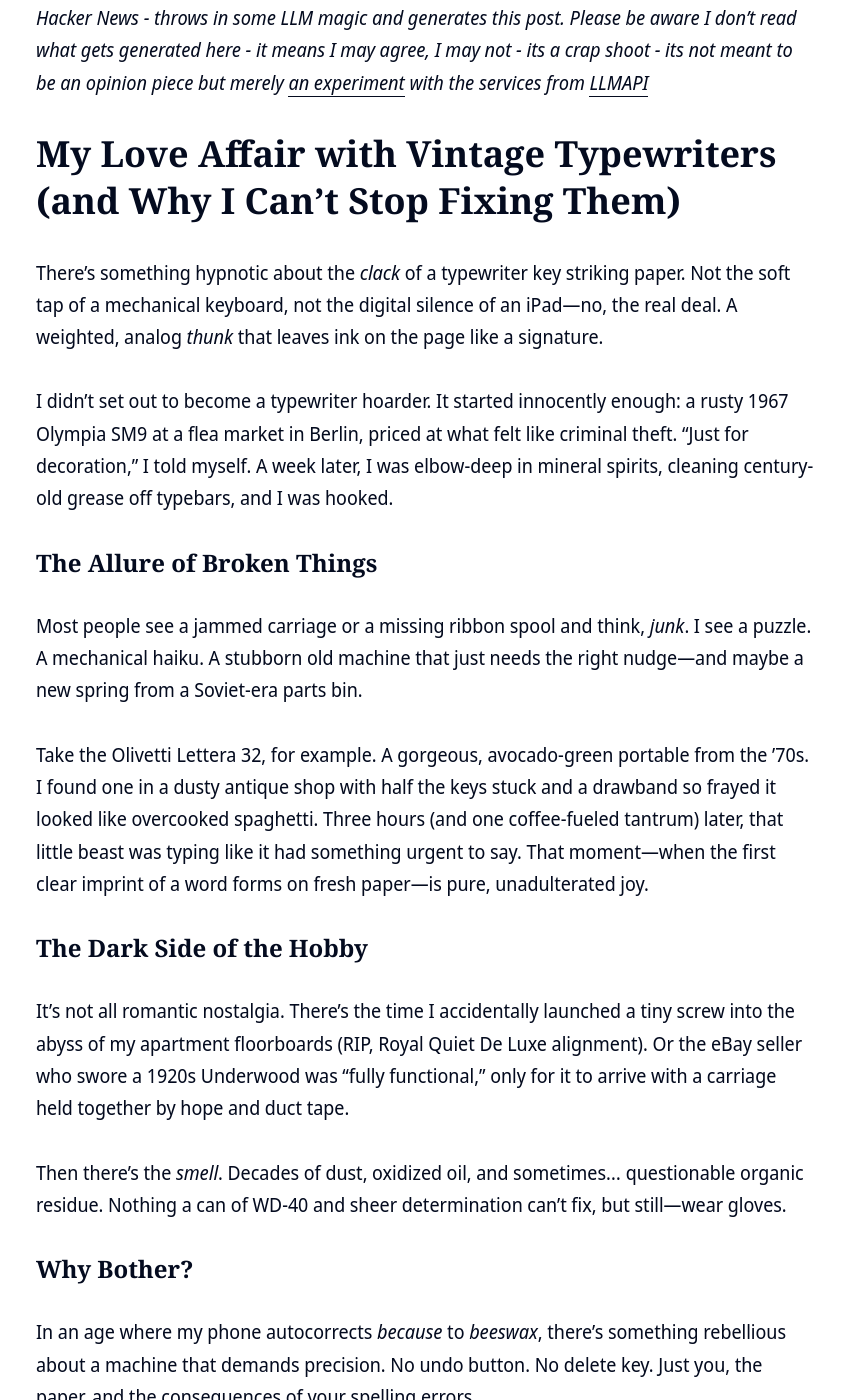
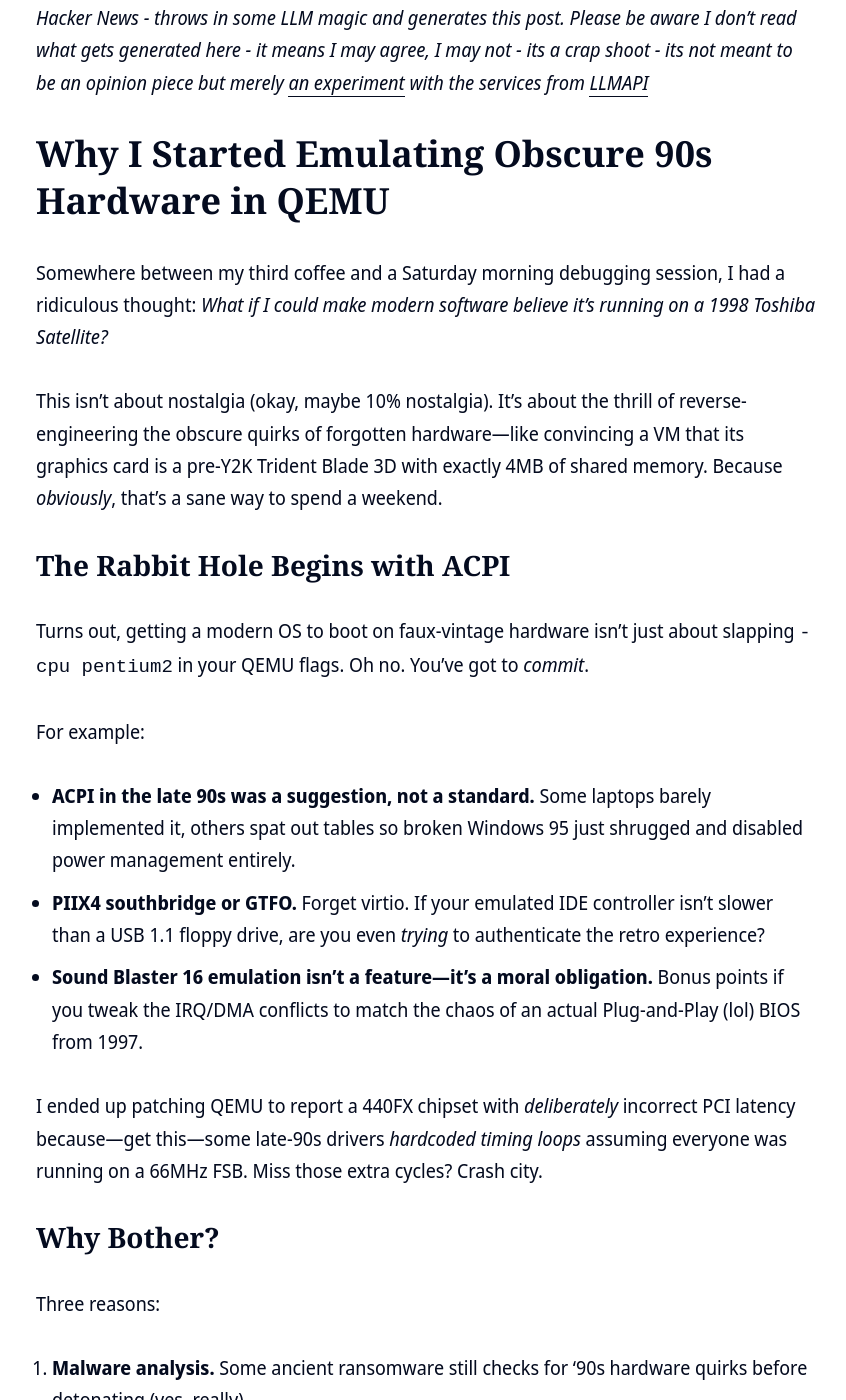
Before and after one commit to clintjb/clintjb.github.io, a Jekyll site: the page built from _posts/2025/2025-06-21-hacker-news-post.md, in a window 1280 px wide and 1400 px high, scrolled down 970 px. Shown: the whole window, without its empty margins (214-1060 px from the left). Built offline with Jekyll 4.4.1, drawn with Linux system fonts in a browser that asks for light colours; nearby versions of some CDN libraries; some of the changed text lies outside the part shown.

Commit message:
Updated Weekly Post

```diff
--- a/_posts/2025/2025-06-21-hacker-news-post.md
+++ b/_posts/2025/2025-06-21-hacker-news-post.md
@@ -13,36 +13,42 @@ image: '/images/posts/2025/weekly.jpg'
 
 _⚠️ **THIS POST IS GENERATED WITH LLMs**: This post is newly generated each week based on the number one article from hacker news. It takes the tone of my writing style, takes the topic from Hacker News - throws in some LLM magic and generates this post. Please be aware I don't read what gets generated here - it means I may agree, I may not - its a crap shoot - its not meant to be an opinion piece but merely [an experiment](https://github.com/clintjb/Weekly-Post) with the services from [LLMAPI](https://docs.llmapi.com/quickstart#available-models)_
 
-# My Love Affair with Vintage Typewriters (and Why I Can’t Stop Fixing Them)
+# Why I Started Emulating Obscure 90s Hardware in QEMU
 
-There’s something hypnotic about the *clack* of a typewriter key striking paper. Not the soft tap of a mechanical keyboard, not the digital silence of an iPad—no, the real deal. A weighted, analog *thunk* that leaves ink on the page like a signature.
+Somewhere between my third coffee and a Saturday morning debugging session, I had a ridiculous thought: *What if I could make modern software believe it’s running on a 1998 Toshiba Satellite?*
 
-I didn’t set out to become a typewriter hoarder. It started innocently enough: a rusty 1967 Olympia SM9 at a flea market in Berlin, priced at what felt like criminal theft. "Just for decoration," I told myself. A week later, I was elbow-deep in mineral spirits, cleaning century-old grease off typebars, and I was hooked.
+This isn’t about nostalgia (okay, maybe 10% nostalgia). It’s about the thrill of reverse-engineering the obscure quirks of forgotten hardware—like convincing a VM that its graphics card is a pre-Y2K Trident Blade 3D with exactly 4MB of shared memory. Because *obviously*, that’s a sane way to spend a weekend.
 
-### The Allure of Broken Things
-Most people see a jammed carriage or a missing ribbon spool and think, *junk*. I see a puzzle. A mechanical haiku. A stubborn old machine that just needs the right nudge—and maybe a new spring from a Soviet-era parts bin.
+## The Rabbit Hole Begins with ACPI
 
-Take the Olivetti Lettera 32, for example. A gorgeous, avocado-green portable from the ’70s. I found one in a dusty antique shop with half the keys stuck and a drawband so frayed it looked like overcooked spaghetti. Three hours (and one coffee-fueled tantrum) later, that little beast was typing like it had something urgent to say. That moment—when the first clear imprint of a word forms on fresh paper—is pure, unadulterated joy.
+Turns out, getting a modern OS to boot on faux-vintage hardware isn’t just about slapping `-cpu pentium2` in your QEMU flags. Oh no. You’ve got to *commit*.
 
-### The Dark Side of the Hobby
-It’s not all romantic nostalgia. There’s the time I accidentally launched a tiny screw into the abyss of my apartment floorboards (RIP, Royal Quiet De Luxe alignment). Or the eBay seller who swore a 1920s Underwood was "fully functional," only for it to arrive with a carriage held together by hope and duct tape.
+For example:
+- **ACPI in the late 90s was a suggestion, not a standard.** Some laptops barely implemented it, others spat out tables so broken Windows 95 just shrugged and disabled power management entirely.
+- **PIIX4 southbridge or GTFO.** Forget virtio. If your emulated IDE controller isn’t slower than a USB 1.1 floppy drive, are you even *trying* to authenticate the retro experience?
+- **Sound Blaster 16 emulation isn’t a feature—it’s a moral obligation.** Bonus points if you tweak the IRQ/DMA conflicts to match the chaos of an actual Plug-and-Play (lol) BIOS from 1997.
 
-Then there’s the *smell*. Decades of dust, oxidized oil, and sometimes… questionable organic residue. Nothing a can of WD-40 and sheer determination can’t fix, but still—wear gloves.
+I ended up patching QEMU to report a 440FX chipset with *deliberately* incorrect PCI latency because—get this—some late-90s drivers *hardcoded timing loops* assuming everyone was running on a 66MHz FSB. Miss those extra cycles? Crash city.
 
-### Why Bother?
-In an age where my phone autocorrects *because* to *beeswax*, there’s something rebellious about a machine that demands precision. No undo button. No delete key. Just you, the paper, and the consequences of your spelling errors.
+## Why Bother?
 
-Plus, there’s magic in the engineering. These weren’t designed for planned obsolescence. They were built to outlast their owners—and many have. A well-maintained typewriter from the 1940s will still outlive the laptop I’m typing this on.
+Three reasons:
+1. **Malware analysis.** Some ancient ransomware still checks for ‘90s hardware quirks before detonating (yes, really).
+2. **Software preservation.** Ever tried running a “Windows 98 compatible” CAD program from 2001 on anything post-XP? *Exactly.*
+3. **Sheer, unrepentant nerd joy.** There’s something poetic about wrestling with a virtual Phoenix BIOS just to hear the Gateway 2000 startup chime again.
 
-### The Current Obsession
-Right now, I’m neck-deep in restoring a 1953 Groma Kolibri—a tiny East German clamshell typewriter so compact it fits in a handbag. It’s missing three screws, the platen’s hard as a hockey puck, and the space bar sticks if you look at it wrong. But when it works? Pure poetry.
+## The Moment of Truth
 
-(Yes, I *could* buy a new keyboard. But where’s the fun in that?)
+After a week of tweaking SMBIOS tables and faking a 800x600 CRT monitor through EDID overrides, I finally booted Windows 98 SE. The resolution was *glorious*. The drivers complained. The virtual hard disk screeched like a real 4200rpm IDE drive.
 
-So here’s to the stubborn, the broken, and the beautifully obsolete. May your keys clack, your ribbons stay inked, and your repair bills remain questionable.
+And then—like magic—a forgotten Win32 popup appeared:
+*“This program is optimized for Intel Pentium II processors.”*
 
-Got a typewriter story (or a spare screwdriver)? Drop me a line. Or better yet, send me your worst eBay misfire. I dare you.
+**Perfection.**
 
-—
+---
 
-*P.S. No, I will not "just switch to a PDF." Fight me.*
+*Footnotes for the curious:*
+- Yes, you *can* emulate a specific Award BIOS checksum by hex-editing QEMU’s DSDT. No, your partner will not understand why you’re grinning about it.
+- The project repo is 70% code, 30% angry comments like *“WHY DID COMPAQ USE THIS NON-STANDARD APIC?!”*
+- Next goal: Emulate a Toshiba *with* the infamous ‘docking station detect’ bug. Because suffering builds character.*
```
